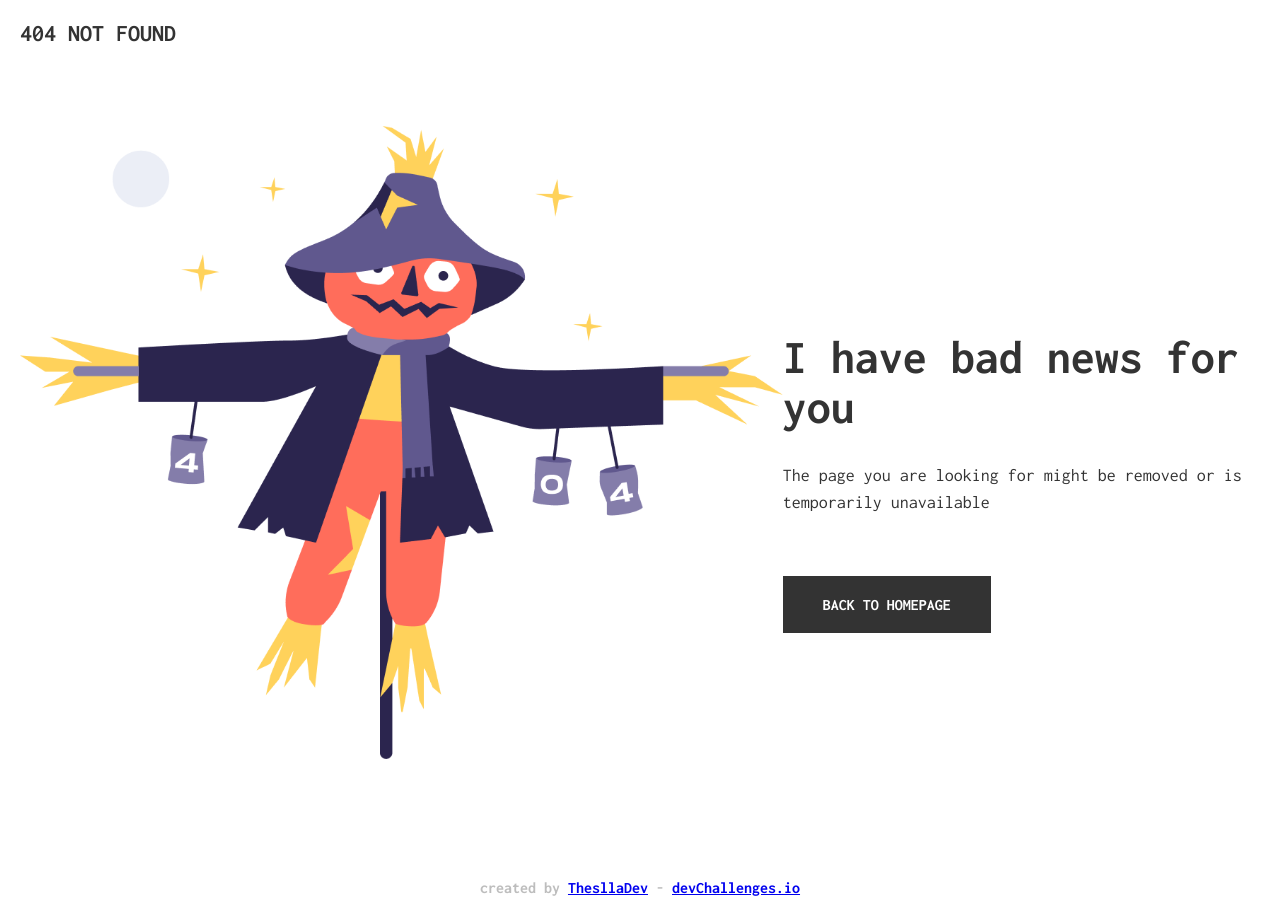
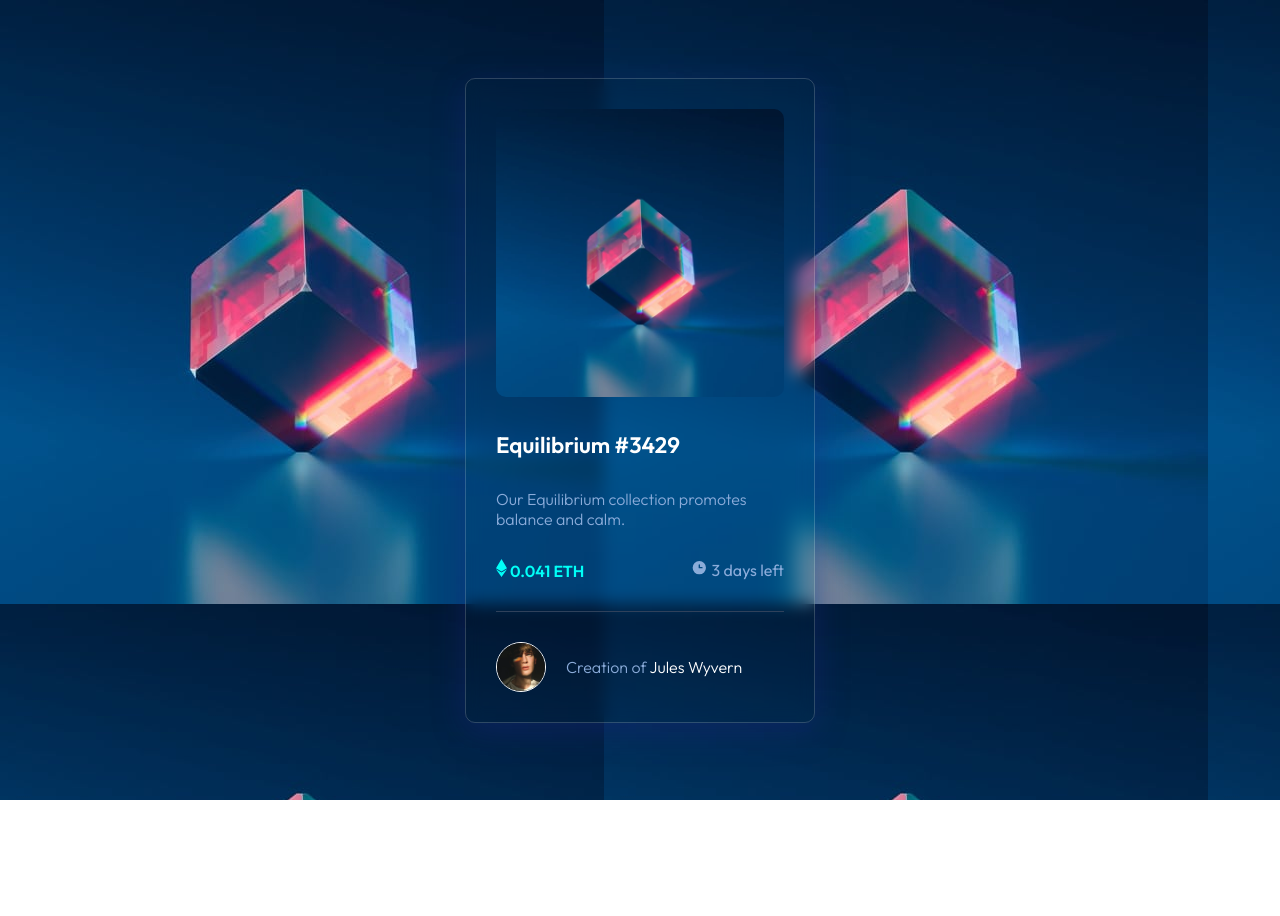
Before and after one commit to ThesllaDev/21diasdecodigo, a Next.js app: page /challenges/challenge-06 in a window 1280 px wide. Before the commit this address had no page. After the commit the page ends 800 px from the top, so only its background shows below. Built offline with nearby package versions, Linux system fonts and the light colour scheme.

Commit message:
💄✨Feat: challenge 06 - card with glassmorphism effect

```diff
--- /dev/null
+++ b/pages/challenges/challenge-06/challenge-06.module.scss
@@ -0,0 +1,85 @@
+@use "../../../styles/mixins" as mix;
+
+@import url("https://fonts.googleapis.com/css2?family=Outfit:wght@300;400;600&display=swap");
+
+// GAP
+$gap: 1.875rem; //30px
+
+.main__container {
+  background: #0d192b url("./img/equilibrium.jpg");
+  font-family: "Outfit", sans-serif;
+  @include mix.flex-center();
+  min-height: 100vh;
+
+  &__card {
+    box-shadow: 0 8px 32px 0 rgba(31, 38, 135, 0.37);
+    backdrop-filter: blur(8px);
+    border: 1px solid rgba(255, 255, 255, 0.18);
+    border-radius: 10px;
+    max-width: 350px;
+    padding: $gap;
+
+    img {
+      border-radius: 10px;
+    }
+
+    figcaption {
+      color: #fff;
+      font-size: 1.4rem;
+      font-weight: 600;
+      margin: $gap 0;
+    }
+
+    &__description {
+      font-weight: 300;
+      color: #8bacda;
+    }
+
+    &__infos {
+      display: flex;
+      justify-content: space-between;
+      margin: $gap 0;
+
+      &__crypto {
+        color: #00fff7;
+        font-weight: 600;
+      }
+      &__time {
+        color: #8bacda;
+        font-weight: 400;
+      }
+    }
+
+    hr {
+      background: hsl(215, 32%, 27%);
+      border: none;
+      height: 1px;
+    }
+
+    &__creator {
+      align-items: center;
+      display: flex;
+      margin-top: $gap;
+
+      &__avatar {
+        display: flex;
+        border: 1px solid #fff;
+        border-radius: 100%;
+        height: 50px;
+        width: 50px;
+      }
+
+      &__about {
+        color: #8bacda;
+        font-size: 1rem;
+        font-weight: 300;
+        margin-left: 20px;
+
+        a {
+          color: #fff;
+          text-decoration: none;
+        }
+      }
+    }
+  }
+}
--- /dev/null
+++ b/pages/challenges/challenge-06/index.jsx
@@ -0,0 +1,40 @@
+import Image from "next/image";
+import EquilibriumNFT from "./img/equilibrium.jpg";
+import CreatorAvatar from "./img/creator-avatar.png";
+import IconEthereum from "./img/icon-ethereum.svg";
+import IconClock from "./img/icon-clock.svg";
+
+import styles from "./challenge-06.module.scss";
+
+export default function NFTCard() {
+  return (
+    <main className={styles.main__container}>
+      <section className={styles.main__container__card}>
+        <figure>
+          <Image src={EquilibriumNFT} alt="Cube equilibrium" />
+          <figcaption>Equilibrium #3429</figcaption>
+        </figure>
+        <header className={styles.main__container__card__description}>
+          Our Equilibrium collection promotes balance and calm.
+        </header>
+        <section className={styles.main__container__card__infos}>
+          <span className={styles.main__container__card__infos__crypto}>
+            <Image src={IconEthereum} alt="Icon of ethereum" /> 0.041 ETH
+          </span>
+          <span className={styles.main__container__card__infos__time}>
+            <Image src={IconClock} alt="Icon of clock" /> 3 days left
+          </span>
+        </section>
+        <hr />
+        <footer className={styles.main__container__card__creator}>
+          <div className={styles.main__container__card__creator__avatar}>
+            <Image src={CreatorAvatar} alt="NFT creator avatar profile" />
+          </div>
+          <h2 className={styles.main__container__card__creator__about}>
+            Creation of <a href="#">Jules Wyvern</a>
+          </h2>
+        </footer>
+      </section>
+    </main>
+  );
+}
```
